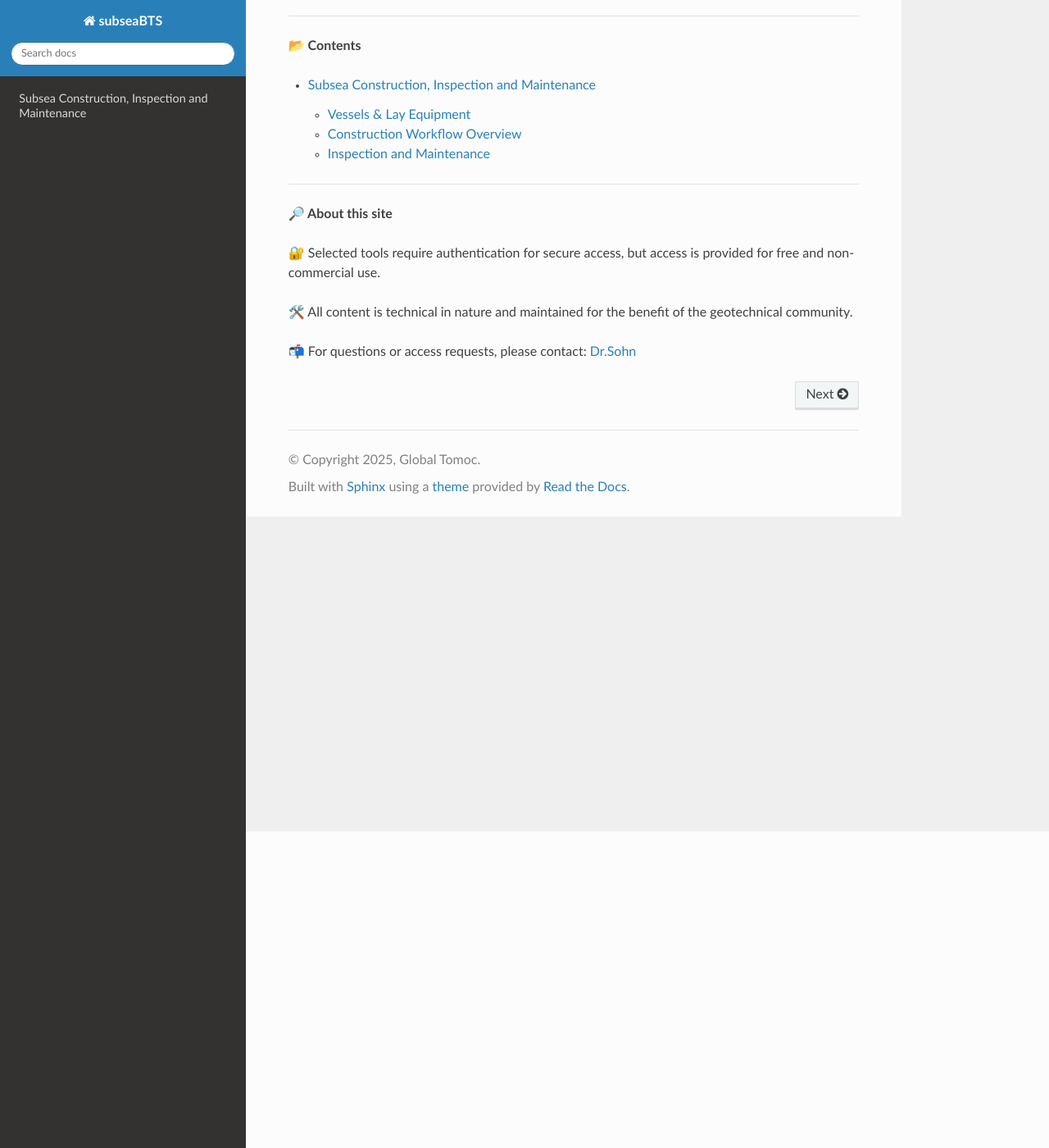
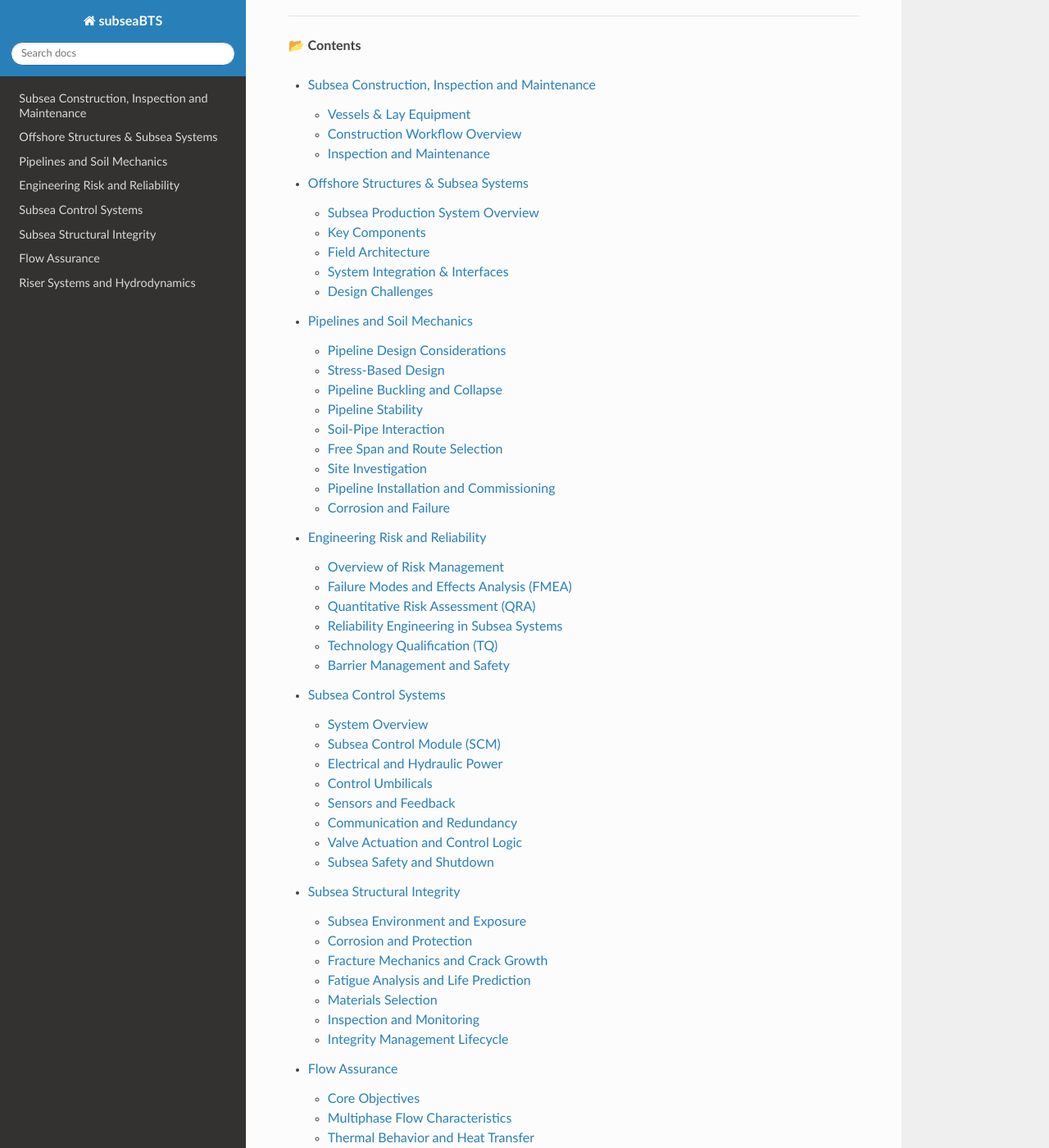
Before and after one commit to jungsohn/subseaBTS, a Sphinx documentation site: the page built from docs/source/index.rst, in a window 1280 px wide and 1400 px high, scrolled down 386 px. Shown: the whole window at 82% size. Built offline with Sphinx 7.4.7 and the Read the Docs theme 3.1.0, drawn with Linux system fonts in a browser that asks for light colours; some of the changed text lies outside the part shown.

Commit message:
Update index.rst

```diff
--- a/docs/source/index.rst
+++ b/docs/source/index.rst
@@ -20,6 +20,13 @@ for subsea engineers, researchers, and students. This site provides access to we
    :maxdepth: 2
 
    01_Subsea_Construction
+   02_Subsea_Systems
+   03_Pipelines_and_Soils
+   04_Risk_and_Reliability
+   05_Subsea_Control
+   06_Subsea_Integrity
+   07_Flow_Assurance
+   08_Riser_Systems
 
 ----
 
```
